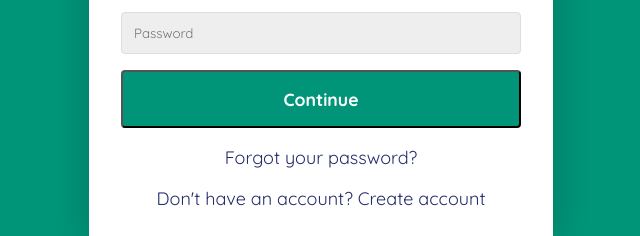
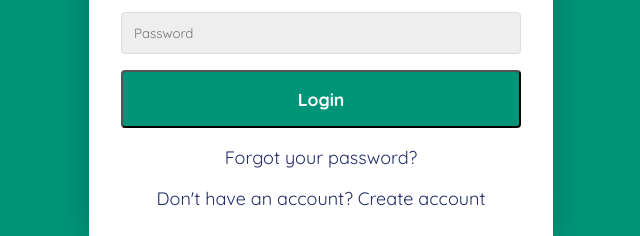
Before and after one commit to 11CHASE/myLoginWebpage, a plain HTML site: page index.html in a window 1280 px wide. Shown: the part 357-593 px from the top of the page, 319-959 px from the left. Drawn offline with Linux system fonts and the light colour scheme.

Commit message:
Update index.html

```diff
--- a/index.html
+++ b/index.html
@@ -26,7 +26,7 @@
                     <input type="password" class="form__input" autofocus placeholder="Password">
                     <div class="form__input-error-message"></div>
                 </div>
-                <button class="form__button" type="submit">Continue</button>
+                <button class="form__button" type="submit">Login</button>
                 <p class="form__text">
                     <a href="#" class="form__link">Forgot your password?</a>
                 </p>
@@ -53,7 +53,7 @@
                     <input type="password" class="form__input" autofocus placeholder="Confirm password">
                     <div class="form__input-error-message"></div>
                 </div>
-                <button class="form__button" type="submit">Continue</button>
+                <button class="form__button" type="submit">Create Account</button>
 
                 <p class="form__text">
                     <a id="linkLogin" href="./" class="form__link">Already have account? Sign in</a>
```
